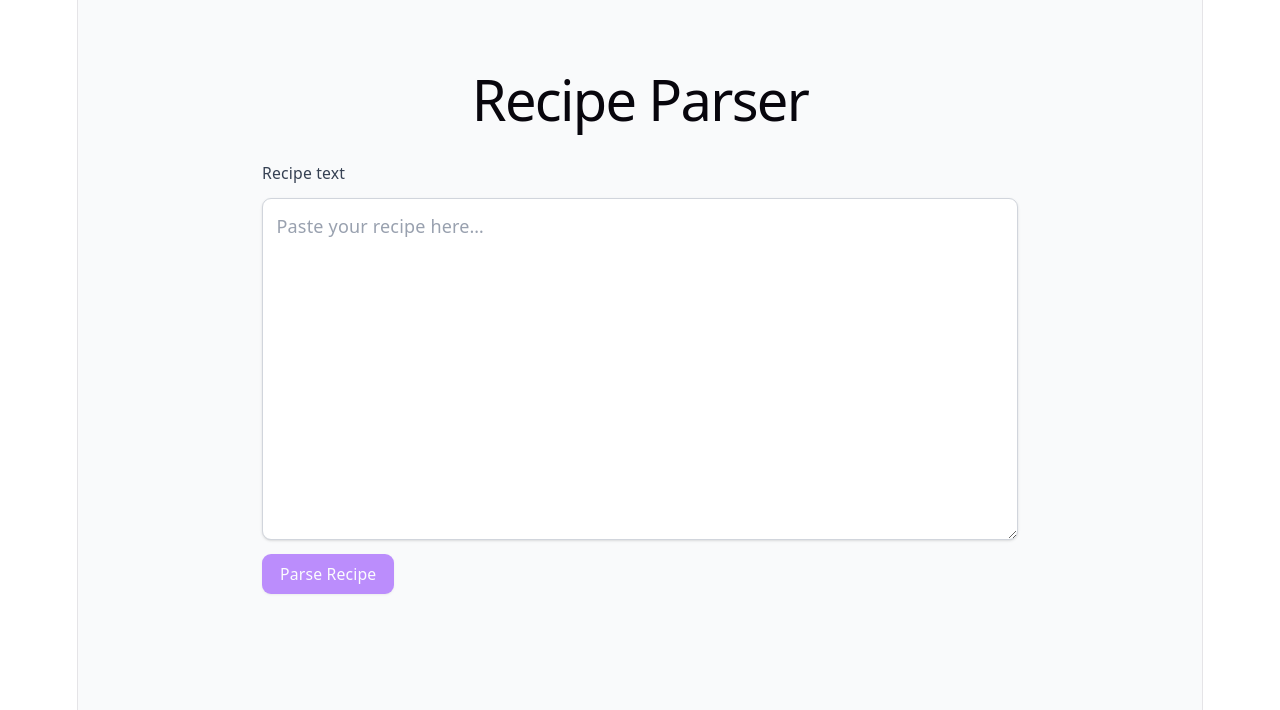
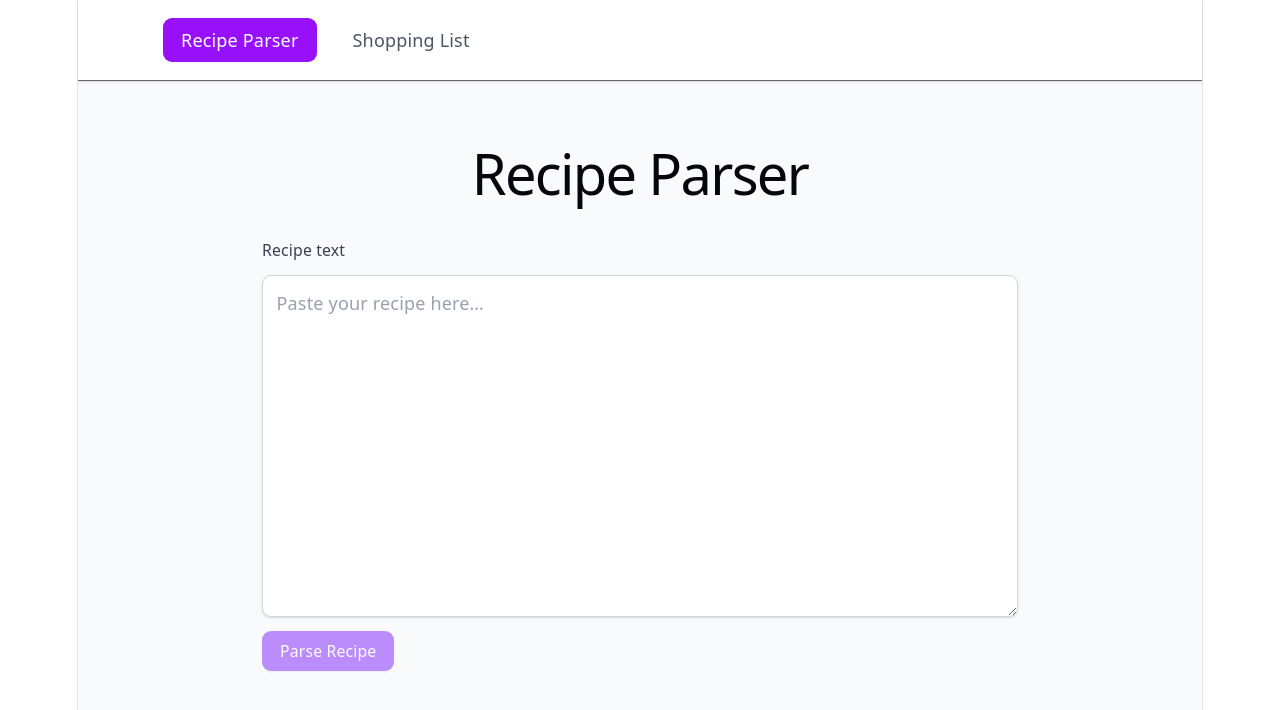
Before and after one commit to josephemmi/recipe-parser-app, a React (Vite) app: page / in a window 1280 px wide. Shown: the top 710 px of the page. Built offline with nearby package versions, Linux system fonts and the light colour scheme.

Commit message:
wire up shopping list feature

```diff
--- a/src/App.tsx
+++ b/src/App.tsx
@@ -1,35 +1,63 @@
-import { useState } from 'react'
-import RecipeInput from './components/RecipeInput'
-import RecipeDisplay from './components/RecipeDisplay'
+import { useState } from 'react';
+import RecipeInput from './components/RecipeInput';
+import { RecipeDisplay } from './components/RecipeDisplay';
+import { ShoppingList } from './components/ShoppingList';
+import type { ParsedRecipe } from './lib/claude';
 
-interface Recipe {
-  ingredients: string[]
-  steps: string[]
+type View = 'parser' | 'list';
+
+function App() {
+  const [view, setView] = useState<View>('parser');
+  const [parsedRecipe, setParsedRecipe] = useState<ParsedRecipe | null>(null);
+
+  return (
+    <div className="min-h-screen bg-gray-50">
+      <nav className="bg-white shadow-sm border-b">
+        <div className="max-w-4xl mx-auto px-6 py-4">
+          <div className="flex gap-4">
+            <button
+              onClick={() => setView('parser')}
+              className={`px-4 py-2 rounded-lg font-medium transition-colors ${
+                view === 'parser'
+                  ? 'bg-purple-600 text-white'
+                  : 'text-gray-600 hover:bg-gray-100'
+              }`}
+            >
+              Recipe Parser
+            </button>
+            <button
+              onClick={() => setView('list')}
+              className={`px-4 py-2 rounded-lg font-medium transition-colors ${
+                view === 'list'
+                  ? 'bg-purple-600 text-white'
+                  : 'text-gray-600 hover:bg-gray-100'
+              }`}
+            >
+              Shopping List
+            </button>
+          </div>
+        </div>
+      </nav>
+
+      <main className="max-w-4xl mx-auto p-6">
+        {view === 'parser' ? (
+          <>
+            <h1 className="text-3xl font-bold mb-6">Recipe Parser</h1>
+            <RecipeInput onParsed={setParsedRecipe} />
+            {parsedRecipe && (
+              <RecipeDisplay
+                ingredients={parsedRecipe.ingredients}
+                steps={parsedRecipe.steps}
+                recipeName="My Recipe"
+              />
+            )}
+          </>
+        ) : (
+          <ShoppingList />
+        )}
+      </main>
+    </div>
+  );
 }
 
-function App() {
-  const [recipe, setRecipe] = useState<Recipe | null>(null)
-
-  return (
-    <div className="min-h-screen bg-gray-50 p-8">
-      <div className="max-w-4xl mx-auto">
-        <h1 className="text-4xl font-bold text-gray-900 mb-8">
-          Recipe Parser
-        </h1>
-
-        <RecipeInput onParsed={setRecipe} />
-
-        {recipe && (
-          <div className="mt-8">
-            <RecipeDisplay
-              ingredients={recipe.ingredients}
-              steps={recipe.steps}
-            />
-          </div>
-        )}
-      </div>
-    </div>
-  )
-}
-
-export default App
+export default App;
```
